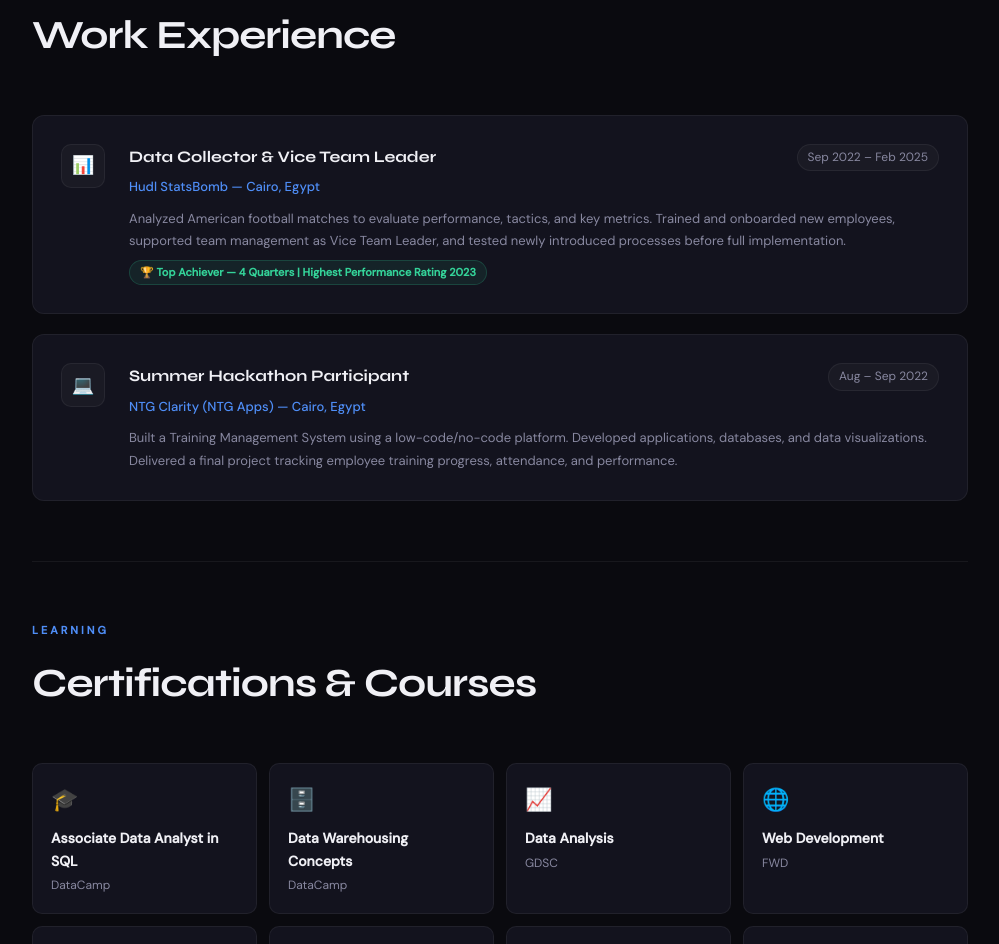
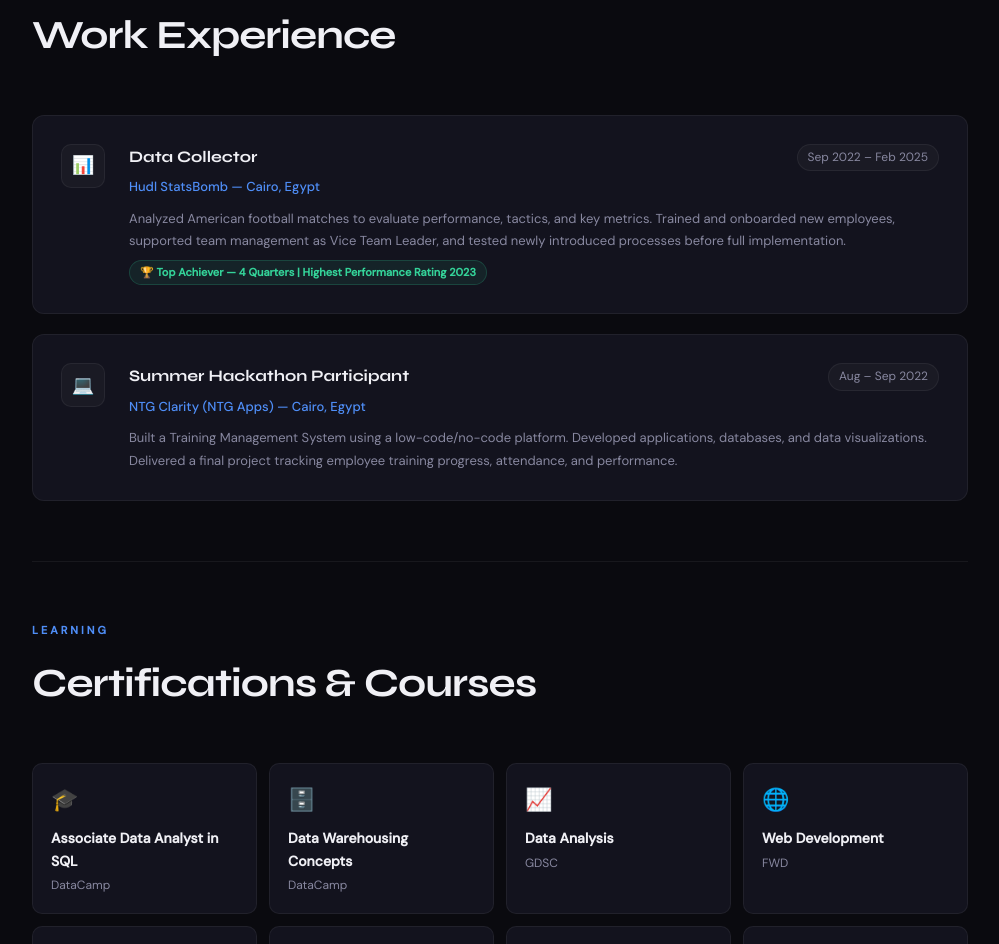
Before and after one commit to abdallahosamaahmed1-dev/portfolio, a plain HTML site: page index.html in a window 1280 px wide. Shown: the part 2812-3756 px from the top of the page, without its empty margins (140-1139 px from the left). Drawn offline with Linux system fonts and the light colour scheme.

Commit message:
Update index.html

```diff
--- a/index.html
+++ b/index.html
@@ -668,7 +668,7 @@
         <div class="exp-icon">📊</div>
         <div class="exp-body">
           <div class="exp-header">
-            <div class="exp-title">Data Collector & Vice Team Leader</div>
+            <div class="exp-title">Data Collector</div>
             <span class="exp-date">Sep 2022 – Feb 2025</span>
           </div>
           <div class="exp-company">Hudl StatsBomb — Cairo, Egypt</div>
```
